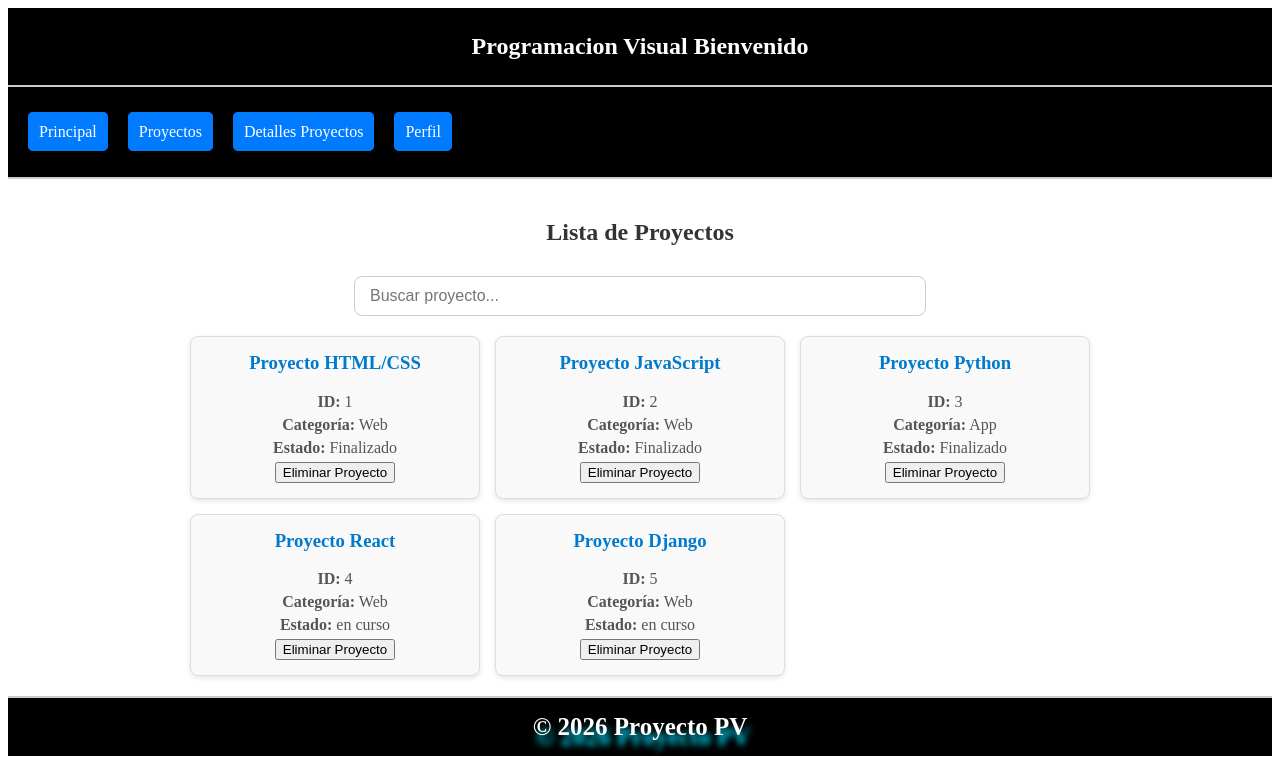
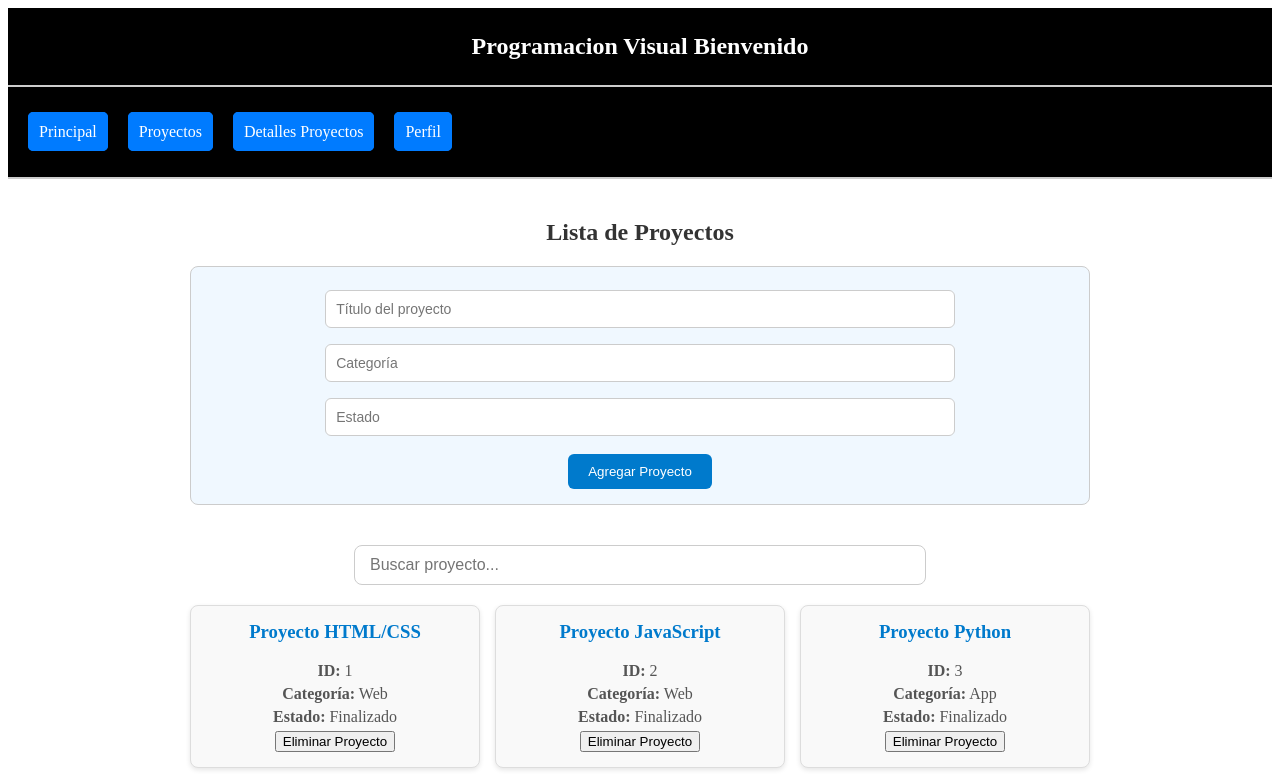
Before and after one commit to MarcosGuanuco/pv_tp3_grupo12, a React (Vite) app in the folder pv_tp3_grupo12_React/: page / in a window 1280 px wide. Shown: the top 781 px of the page. Built offline with nearby package versions, Linux system fonts and the light colour scheme.

Commit message:
Agrego la funcion agregarProyecto en el archivo proyectoService.js

```diff
--- a/pv_tp3_grupo12_React/src/components/ListaProyectos.jsx
+++ b/pv_tp3_grupo12_React/src/components/ListaProyectos.jsx
@@ -1,5 +1,5 @@
 import { useState } from "react";
-import { obtenerProyectos, buscarProyecto, eliminarProyecto} from "../services/proyectoService";
+import { obtenerProyectos, buscarProyecto, eliminarProyecto, agregarProyecto} from "../services/proyectoService";
 import '../css/ListaProyecto.css'
 
 function ListaProyectos() {
@@ -17,6 +17,24 @@ function ListaProyectos() {
     <main>
   <div className="container">
     <h2>Lista de Proyectos</h2>
+    <form className="form-agregar" onSubmit={(e) => {
+  e.preventDefault();
+  const nuevoProyecto = {
+    id: proyectos.length + 1,
+    titulo: e.target.titulo.value,
+    categoria: e.target.categoria.value,
+    estado: e.target.estado.value
+  };
+  agregarProyecto(nuevoProyecto);
+  setProyectos(obtenerProyectos());
+  e.target.reset();
+}}>
+  <input type="text" name="titulo" placeholder="Título del proyecto" required />
+  <input type="text" name="categoria" placeholder="Categoría" required />
+  <input type="text" name="estado" placeholder="Estado" required />
+  <button type="submit">Agregar Proyecto</button>
+</form>
+
     <input type="text" placeholder="Buscar proyecto..." value={busqueda} onChange={handleBuscar}/>
     <div className="cards">
       {proyectos.map(p => (
--- a/pv_tp3_grupo12_React/src/css/ListaProyecto.css
+++ b/pv_tp3_grupo12_React/src/css/ListaProyecto.css
@@ -61,3 +61,38 @@ input[type="text"]:focus {
   box-shadow: 0 0 8px rgba(0, 122, 204, 0.6);
   border-color: #007acc;
 }
+
+.form-agregar {
+  display: flex;
+  flex-direction: column;
+  align-items: center;
+  margin-bottom: 30px;
+  padding: 15px;
+  background: #f0f8ff;
+  border: 1px solid #ccc;
+  border-radius: 8px;
+}
+
+.form-agregar input {
+  width: 70%;
+  padding: 10px;
+  margin: 8px 0;
+  border: 1px solid #ccc;
+  border-radius: 6px;
+  font-size: 14px;
+}
+
+.form-agregar button {
+  margin-top: 10px;
+  padding: 10px 20px;
+  background-color: #007acc;
+  color: white;
+  border: none;
+  border-radius: 6px;
+  cursor: pointer;
+  transition: background-color 0.3s ease;
+}
+
+.form-agregar button:hover {
+  background-color: #005fa3;
+}
--- a/pv_tp3_grupo12_React/src/services/proyectoService.js
+++ b/pv_tp3_grupo12_React/src/services/proyectoService.js
@@ -1,4 +1,3 @@
-// proyectoService.js
 let proyectos = [
     {id:1, titulo:"Proyecto HTML/CSS", categoria:"Web", estado:"Finalizado"},
     {id:2, titulo:"Proyecto JavaScript", categoria:"Web", estado:"Finalizado"},
@@ -16,3 +15,7 @@ export const buscarProyecto = (texto) => {
 export const eliminarProyecto = (id) => {
   proyectos = proyectos.filter(p => p.id !== id);
 };
+
+export const agregarProyecto = (proyecto) => {
+  proyectos.push(proyecto);
+};
```
